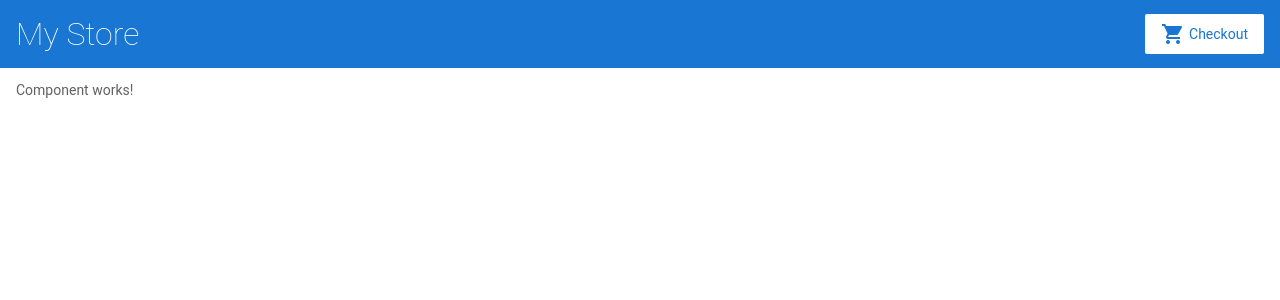
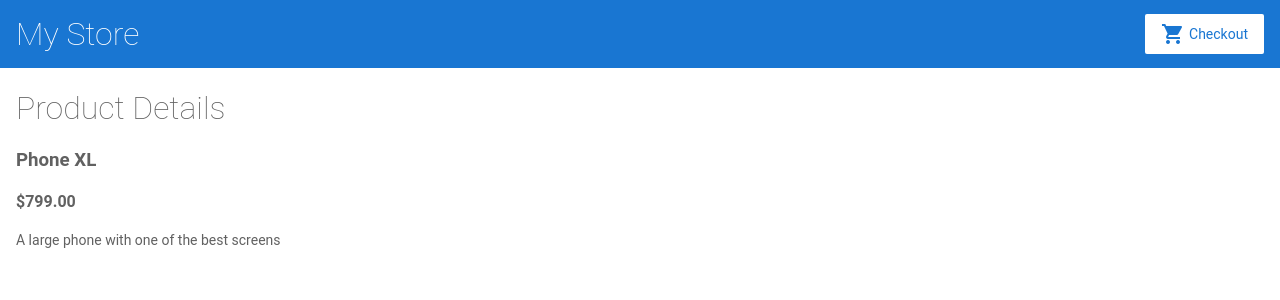
Before and after one commit to felipegueller/angular-my-store, an Angular app: page /products/1 in a window 1280 px wide. Shown: the top 300 px of the page. Built offline with nearby package versions, Linux system fonts and the light colour scheme.

Commit message:
:sparkles: feat: getting the route params and show the product details

```diff
--- a/src/app/product-details/product-details.component.html
+++ b/src/app/product-details/product-details.component.html
@@ -1 +1,7 @@
-<p>Component works!</p>
+<h1>Product Details</h1>
+
+<div *ngIf="product">
+  <h3>{{ product.name }}</h3>
+  <h4>{{ product.price | currency }}</h4>
+  <p>{{ product.description }}</p>
+</div>
--- a/src/app/product-details/product-details.component.ts
+++ b/src/app/product-details/product-details.component.ts
@@ -1,16 +1,24 @@
-import { Component, OnInit, Input } from '@angular/core'
+import { Component, OnInit } from '@angular/core'
+import { ActivatedRoute } from '@angular/router'
 
-import { Product } from '../products'
+import { Product, products } from '../products'
 
 @Component({
   selector: 'app-product-details',
   templateUrl: './product-details.component.html',
-  styleUrls: ['./product-details.component.css'],
+  styleUrls: ['./product-details.component.css']
 })
 export class ProductDetailsComponent implements OnInit {
-  @Input() product: Product | undefined;
+  product: Product | undefined
 
-  constructor () {}
+  constructor(private route: ActivatedRoute) {}
 
-  ngOnInit(): void {}
+  ngOnInit(): void {
+    // catching the ID param
+    const routeParams = this.route.snapshot.paramMap;
+    const productIdFromRoute = Number(routeParams.get('productId'));
+
+    // find the product that correspont with ID provided by route
+    this.product = products.find(({ id }) => id === productIdFromRoute)
+  }
 }
```
